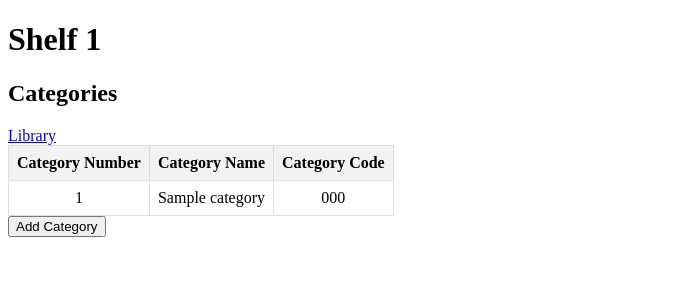
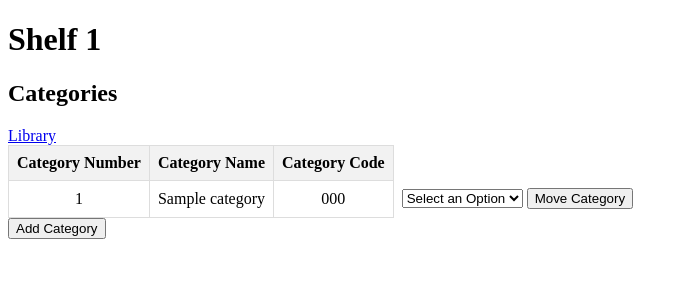
Before and after one commit to erdemy885/libTrack, a Flask app: page /library/shelf/1 in a window 1280 px wide. Shown: the top 300 px of the page, without its empty margins (0-688 px from the left). Run offline with Flask 3, Linux system fonts and the light colour scheme; a user stored in the database is signed in; tables that the repository leaves empty hold one stand-in row (values such as "Sample post").

Commit message:
move category from withing shelves

```diff
--- a/app/routes/library.py
+++ b/app/routes/library.py
@@ -11,13 +11,26 @@ def home():
     shelves = Shelf.query.filter_by(user_id=current_user.id).all()
     return render_template('library.html', data=shelves)
 
+@library.route('/movecategory/<int:shelfid>/<int:catid>')
+@login_required
+def movecategory(shelfid, catid):
+    target_shelf = Shelf.query.get(shelfid)
+    current_category = Category.query.get(catid)
+    if target_shelf.user_id == current_user.id and current_category.shelf.user_id == current_user.id:
+        current_category.shelf = target_shelf
+        db.session.add(current_category)
+        db.session.commit()
+        return redirect(url_for('library.shelf', shelfid=shelfid))
+    else:
+        return "Restricted Access"
+
 @library.route('/shelf/<int:shelfid>')
 @login_required
 def shelf(shelfid):
     current_shelf = Shelf.query.get(shelfid)
     if current_shelf.user_id == current_user.id:
         categories = Category.query.filter_by(shelf_id=shelfid).all()
-        return render_template('shelf.html', shelf=current_shelf, data=categories)
+        return render_template('shelf.html', current_shelf=current_shelf, data=categories, shelves=current_user.shelves)
     else:
         return "Restricted Access"
 
--- a/app/templates/shelf.html
+++ b/app/templates/shelf.html
@@ -1,7 +1,7 @@
 {% extends 'base.html' %}
 
 {% block head %}
-<title>Shelf {{ shelfnum }}</title>
+<title>Shelf {{ current_shelf.num }}</title>
 <style>
     table {
         border-collapse: collapse;
@@ -16,11 +16,15 @@
     th {
         background-color: #f2f2f2;
     }
+
+    .movecat {
+        border: none;
+    }
 </style>
 {% endblock %}
 
 {% block body %}
-<h1>Shelf {{ shelf.num }}</h1>
+<h1>Shelf {{ current_shelf.num }}</h1>
 <h2>Categories</h2>
 <div><a href="{{ url_for('library.home') }}">Library</a></div>
 <table>
@@ -34,13 +38,31 @@
             <td>{{ row.num }}</td>
             <td>{{ row.name }}</td>
             <td>{{ row.code }}</td>
+            <td class="movecat">
+                <select id="select{{ row.id }}">
+                    <option value="">Select an Option</option>
+                    {% for shelf in shelves %}
+                        {% if shelf != current_shelf %}
+                            <option value="{{ url_for('library.movecategory', shelfid=shelf.id, catid=row.id) }}">Shelf {{ shelf.num }}</option>
+                        {% endif %}
+                    {% endfor %}
+                </select>
+                <button onclick="redirect('select{{ row.id }}')">Move Category</button>
+            </td>
         </tr>
     {% endfor %}
 </table>
 <button onclick="newcategory()">Add Category</button>
 <script>
     function newcategory() {
-        window.location.href = "{{ url_for('library.addcategory', shelfid=shelf.id) }}"
+        window.location.href = "{{ url_for('library.addcategory', shelfid=current_shelf.id) }}"
+    }
+    function redirect(selectId) {
+        var selectElement = document.getElementById(selectId);
+        var selectedOption = selectElement.value;
+        if (selectedOption) {
+            window.location.href = selectedOption;
+        }
     }
 </script>
 {% endblock %}
```
